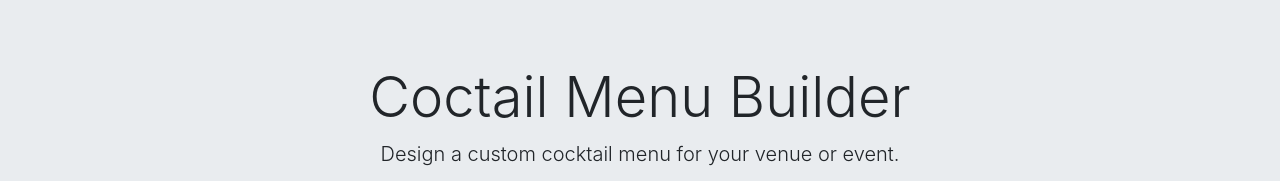
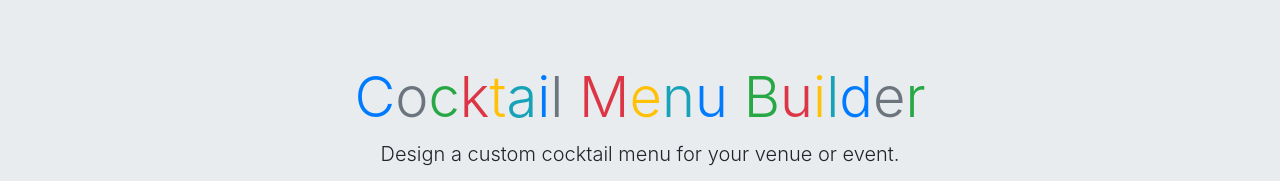
Before and after one commit to honnnei/cocktail-menu-builder, a React (Create React App) app in the folder frontend/: page /menus in a window 1280 px wide. Shown: the top 181 px of the page. Built offline with nearby package versions, Linux system fonts and the light colour scheme; no server answers.

Commit message:
coloring the letters of the name according to the color order using recursion

```diff
--- a/frontend/src/components/Header.tsx
+++ b/frontend/src/components/Header.tsx
@@ -1,10 +1,31 @@
 import React from 'react'
 
 export default function Header() {
+
+    const colorArray = [
+        "text-primary",
+        "text-secondary",
+        "text-success",
+        "text-danger",
+        "text-warning",
+        "text-info"
+    ]
+
+    const colorIndex = (array: string[], index: number):number => {
+        if (index < array.length) {
+            return index;
+        }
+         return colorIndex(array, index - array.length);
+    }
+
+    console.log(colorIndex(colorArray, 10));
     return (
         <div className="jumbotron jumbotron-fluid">
             <div className="container">
-                <h1 className="display-4">Coctail Menu Builder</h1>
+                <h1 className="display-4">{"Cocktail Menu Builder".split("").map((letter, index) => (
+                    <span className={colorArray[colorIndex(colorArray, index)]}>{letter}</span>
+                ))}
+                </h1>
                 <p className="lead">Design a custom cocktail menu for your venue or event.</p>
             </div>
         </div>
```
Also changed, not shown: 1 other file (tests, documents, lock files or other folders).
